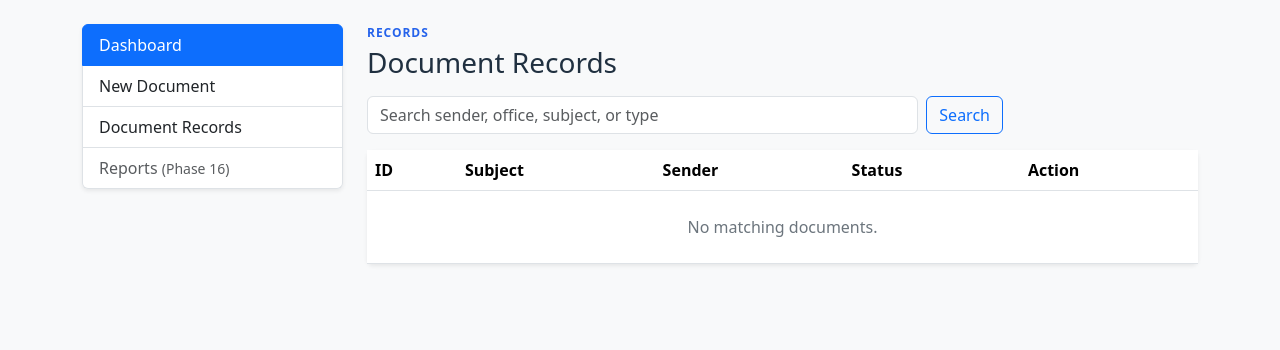
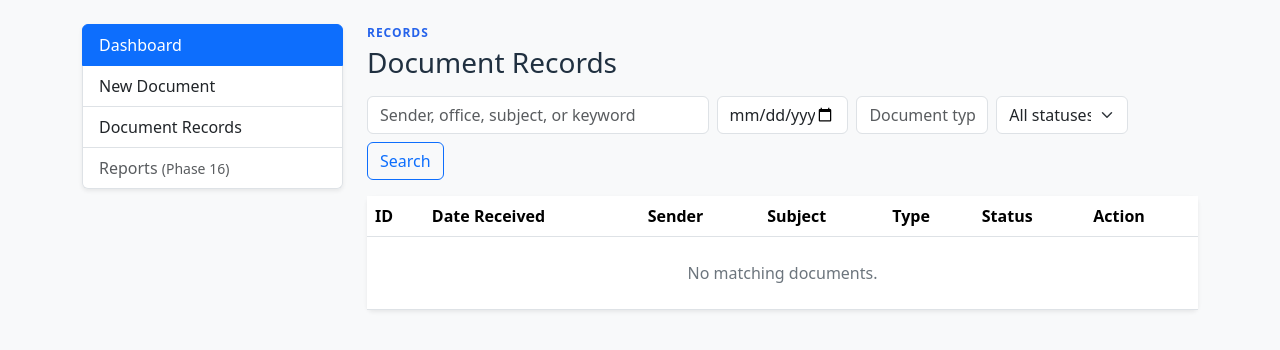
Before and after one commit to JerickJualo/ai-document-logging-system, a Django app: page /documents/ in a window 1280 px wide. Shown: the part 56-406 px from the top of the page. Run offline with Django 5.2, Linux system fonts and the light colour scheme; the visitor is signed in with stand-in values (Sample User, id 1); data that the repository does not hold is empty.

Commit message:
Add document detail view and enhance review functionality with status updates

```diff
--- a/documents/urls.py
+++ b/documents/urls.py
@@ -8,5 +8,6 @@ urlpatterns = [
     path("documents/new/", views.upload_document, name="upload-document"),
     path("documents/<int:pk>/process/", views.process_document, name="process-document"),
     path("documents/<int:pk>/review/", views.review_document, name="review-document"),
+    path("documents/<int:pk>/", views.document_detail, name="document-detail"),
     path("documents/", views.records, name="records"),
 ]
--- a/documents/views.py
+++ b/documents/views.py
@@ -66,8 +66,15 @@ def review_document(request, pk):
     document = user_document(request, pk)
     form = DocumentReviewForm(request.POST or None, instance=document)
     if request.method == "POST" and form.is_valid():
-        form.save()
-        messages.success(request, "Document draft saved for review.")
+        document = form.save(commit=False)
+        if request.POST.get("action") == "finalize":
+            document.status = Document.Status.FINALIZED
+            message = "Document finalized and added to the official records."
+        else:
+            document.status = Document.Status.FOR_REVIEW
+            message = "Document draft saved for review."
+        document.save()
+        messages.success(request, message)
         return redirect("review-document", pk=document.pk)
     return render(request, "documents/review.html", {
         "document": document,
@@ -79,7 +86,32 @@ def review_document(request, pk):
 @login_required
 def records(request):
     query = request.GET.get("q", "").strip()
+    status = request.GET.get("status", "").strip()
+    document_type = request.GET.get("document_type", "").strip()
+    date_received = request.GET.get("date_received", "").strip()
     documents = Document.objects.filter(created_by=request.user)
     if query:
-        documents = documents.filter(Q(sender__icontains=query) | Q(subject__icontains=query) | Q(originating_office__icontains=query) | Q(document_type__icontains=query))
-    return render(request, "documents/records.html", {"documents": documents, "query": query})
+        documents = documents.filter(Q(sender__icontains=query) | Q(subject__icontains=query) | Q(originating_office__icontains=query) | Q(document_type__icontains=query) | Q(keywords__icontains=query))
+    if status:
+        documents = documents.filter(status=status)
+    if document_type:
+        documents = documents.filter(document_type__icontains=document_type)
+    if date_received:
+        documents = documents.filter(date_received=date_received)
+    return render(request, "documents/records.html", {
+        "documents": documents,
+        "query": query,
+        "status": status,
+        "document_type": document_type,
+        "date_received": date_received,
+        "status_choices": Document.Status.choices,
+    })
+
+
+@login_required
+def document_detail(request, pk):
+    document = user_document(request, pk)
+    return render(request, "documents/detail.html", {
+        "document": document,
+        "is_pdf": document.filename.lower().endswith(".pdf"),
+    })
--- a/templates/documents/records.html
+++ b/templates/documents/records.html
@@ -2,6 +2,6 @@
 {% block title %}Document Records | Office Correspondence{% endblock %}
 {% block content %}
 <p class="eyebrow mb-1">Records</p><h1 class="h3 mb-3">Document Records</h1>
-<form class="row g-2 mb-3"><div class="col-md-8"><input class="form-control" name="q" value="{{ query }}" placeholder="Search sender, office, subject, or type"></div><div class="col-auto"><button class="btn btn-outline-primary">Search</button></div></form>
-<div class="card border-0 shadow-sm"><div class="table-responsive"><table class="table table-hover mb-0"><thead><tr><th>ID</th><th>Subject</th><th>Sender</th><th>Status</th><th>Action</th></tr></thead><tbody>{% for document in documents %}<tr><td>{{ document.id }}</td><td>{{ document.subject|default:document.filename }}</td><td>{{ document.sender|default:"—" }}</td><td>{{ document.status }}</td><td><a href="{% url 'review-document' document.pk %}">Review</a></td></tr>{% empty %}<tr><td colspan="5" class="text-center text-secondary py-4">No matching documents.</td></tr>{% endfor %}</tbody></table></div></div>
+<form class="row g-2 mb-3"><div class="col-md-5"><input class="form-control" name="q" value="{{ query }}" placeholder="Sender, office, subject, or keyword"></div><div class="col-md-2"><input class="form-control" type="date" name="date_received" value="{{ date_received }}" title="Date received"></div><div class="col-md-2"><input class="form-control" name="document_type" value="{{ document_type }}" placeholder="Document type"></div><div class="col-md-2"><select class="form-select" name="status"><option value="">All statuses</option>{% for value,label in status_choices %}<option value="{{ value }}" {% if status == value %}selected{% endif %}>{{ label }}</option>{% endfor %}</select></div><div class="col-auto"><button class="btn btn-outline-primary">Search</button></div></form>
+<div class="card border-0 shadow-sm"><div class="table-responsive"><table class="table table-hover mb-0"><thead><tr><th>ID</th><th>Date Received</th><th>Sender</th><th>Subject</th><th>Type</th><th>Status</th><th>Action</th></tr></thead><tbody>{% for document in documents %}<tr><td>{{ document.id }}</td><td>{{ document.date_received|date:"M d, Y"|default:"—" }}</td><td>{{ document.sender|default:"—" }}</td><td>{{ document.subject|default:document.filename }}</td><td>{{ document.document_type|default:"—" }}</td><td>{{ document.status }}</td><td><a href="{% url 'document-detail' document.pk %}">View</a> · <a href="{% url 'review-document' document.pk %}">Edit</a></td></tr>{% empty %}<tr><td colspan="7" class="text-center text-secondary py-4">No matching documents.</td></tr>{% endfor %}</tbody></table></div></div>
 {% endblock %}
--- a/templates/documents/review.html
+++ b/templates/documents/review.html
@@ -3,5 +3,5 @@
 {% block content %}
 <p class="eyebrow mb-1">Human verification</p><h1 class="h3 mb-3">Review Document</h1>
 <div class="alert alert-warning"><strong>AI-Assisted Extraction — Please Review.</strong> OCR and AI results may contain errors. Office personnel must verify the information before finalization.</div>
-<div class="row g-4"><div class="col-xl-5"><div class="card border-0 shadow-sm"><div class="card-body"><h2 class="h5">Document Preview</h2>{% if document.file %}{% if is_pdf %}<iframe class="document-preview" src="{{ document.file.url }}" title="Document preview"></iframe>{% else %}<img class="img-fluid rounded border mb-3" src="{{ document.file.url }}" alt="Uploaded document preview">{% endif %}<a href="{{ document.file.url }}" target="_blank" rel="noopener">Open original file</a>{% endif %}<h2 class="h5 mt-4">OCR Text</h2><pre class="ocr-box">{{ document.ocr_text|default:"No OCR text was detected." }}</pre></div></div></div><div class="col-xl-7"><div class="card border-0 shadow-sm"><div class="card-body"><form method="post">{% csrf_token %}{{ form.as_p }}<button class="btn btn-primary" type="submit">Save Draft</button></form></div></div></div></div>
+<div class="row g-4"><div class="col-xl-5"><div class="card border-0 shadow-sm"><div class="card-body"><h2 class="h5">Document Preview</h2>{% if document.file %}{% if is_pdf %}<iframe class="document-preview" src="{{ document.file.url }}" title="Document preview"></iframe>{% else %}<img class="img-fluid rounded border mb-3" src="{{ document.file.url }}" alt="Uploaded document preview">{% endif %}<a href="{{ document.file.url }}" target="_blank" rel="noopener">Open original file</a>{% endif %}<h2 class="h5 mt-4">OCR Text</h2><pre class="ocr-box">{{ document.ocr_text|default:"No OCR text was detected." }}</pre></div></div></div><div class="col-xl-7"><div class="card border-0 shadow-sm"><div class="card-body"><form method="post">{% csrf_token %}{{ form.as_p }}<div class="d-flex gap-2"><button class="btn btn-outline-primary" name="action" value="save" type="submit">Save Draft</button>{% if document.status != "Finalized" %}<button class="btn btn-primary" name="action" value="finalize" type="submit" onclick="return confirm('Finalize this record? You can no longer treat it as a draft.');">Finalize Record</button>{% endif %}<a class="btn btn-link" href="{% url 'document-detail' document.pk %}">View Details</a></div></form></div></div></div></div>
 {% endblock %}
```
Also changed, not shown: templates/documents/detail.html (added, +6 -0 lines).
